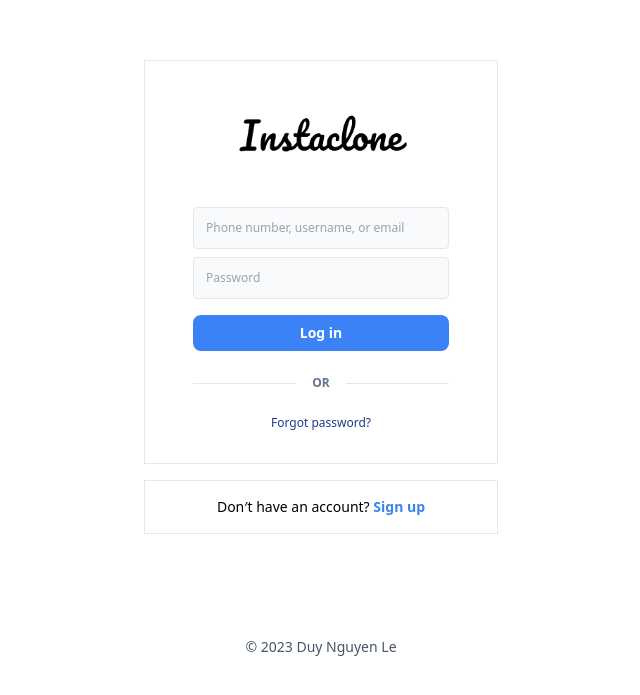
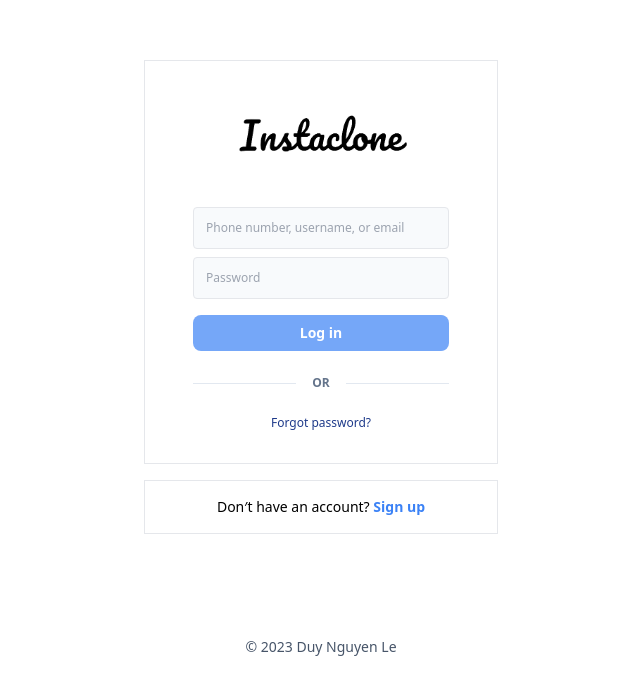
Before and after one commit to nlduy0310/instaclone, a React (Vite) app in the folder frontend/: page /signin in a window 1280 px wide. Shown: the part 103-798 px from the top of the page, without its empty margins (319-959 px from the left). Built offline with nearby package versions, Linux system fonts and the light colour scheme.

Commit message:
add debounced validating for SignIn component

```diff
--- /dev/null
+++ b/frontend/helpers/formValidators.js
@@ -0,0 +1,25 @@
+/* eslint-disable no-useless-escape */
+const VALID_EMAIL_PATTERN = new RegExp(/^[A-Za-z0-9_!#$%&'*+\/=?`{|}~^.-]+@[A-Za-z0-9.-]+$/);
+const VALID_PHONE_PATTERN = new RegExp(/^[0-9]{10,12}/);
+const VALID_USERNAME_PATTERN = new RegExp(/^[a-zA-z0-9]{8,25}/);
+const VALID_PASSWORD_PATTERN = new RegExp(/^(?=.*[A-Za-z])(?=.*\d)[A-Za-z\d]{8,}$/); // min 8 chars, at least 1 number and one letter
+
+export function validateEmail(email) {
+	if (VALID_EMAIL_PATTERN.test(email)) return true;
+	return false;
+}
+
+export function validatePhoneNumber(phone) {
+	if (VALID_PHONE_PATTERN.test(phone)) return true;
+	return false;
+}
+
+export function validateUsername(username) {
+	if (VALID_USERNAME_PATTERN.test(username)) return true;
+	return false;
+}
+
+export function validatePassword(password) {
+    if (VALID_PASSWORD_PATTERN.test(password)) return true;
+    return false;
+}
--- /dev/null
+++ b/frontend/hooks/useDebounce.js
@@ -0,0 +1,17 @@
+import { useState, useEffect } from 'react';
+
+function useDebounce(value, delay) {
+	const [debouncedValue, setDebouncedValue] = useState(value);
+
+	useEffect(() => {
+		const timeout = setTimeout(() => {
+			setDebouncedValue(value);
+		}, delay);
+
+		return () => clearTimeout(timeout);
+	}, [value, delay]);
+
+	return debouncedValue;
+}
+
+export default useDebounce;
--- a/frontend/pages/SignIn.jsx
+++ b/frontend/pages/SignIn.jsx
@@ -1,11 +1,34 @@
-import React, { useState } from 'react';
+import React, { useCallback, useEffect, useState } from 'react';
 import { Link } from 'react-router-dom';
-
+import {
+	validateEmail,
+	validatePhoneNumber,
+	validateUsername,
+	validatePassword,
+} from '../helpers/formValidators';
+import useDebounce from '../hooks/useDebounce';
 const SignIn = () => {
 	const [loginCreds, setLoginCreds] = useState({
 		firstCred: '',
 		password: '',
 	});
+
+	const [credValidity, setCredValidity] = useState({
+		firstCred: false,
+		password: false,
+	});
+
+	const debouncedCreds = useDebounce(loginCreds, 500);
+
+	useEffect(() => {
+		setCredValidity({
+			firstCred:
+				validateEmail(debouncedCreds.firstCred) ||
+				validatePhoneNumber(debouncedCreds.firstCred) ||
+				validateUsername(debouncedCreds.firstCred),
+			password: validatePassword(debouncedCreds.password),
+		});
+	}, [debouncedCreds]);
 
 	const handleInputChange = ({ target }) => {
 		setLoginCreds((prevLoginCreds) => ({
@@ -21,7 +44,11 @@ const SignIn = () => {
 					<img className="w-44 h-auto mx-auto mt-4 mb-6" src="/instaclone-black.png" />
 					<form className="flex flex-col gap-2 text-xs">
 						<input
-							className="w-64 border-[1px] bg-slate-50 p-3 rounded"
+							className={`w-64 bg-slate-50 p-3 rounded ${
+								loginCreds.firstCred.length > 0 && !credValidity.firstCred
+									? 'border-red-600 border-2'
+									: 'border-[1px]'
+							}`}
 							type="text"
 							name="firstCred"
 							value={loginCreds.firstCred}
@@ -29,16 +56,29 @@ const SignIn = () => {
 							placeholder="Phone number, username, or email"
 						/>
 						<input
-							className="w-64 border-[1px] bg-slate-50 p-3 rounded "
+							className={`w-64 bg-slate-50 p-3 rounded ${
+								loginCreds.password.length > 0 && !credValidity.password
+									? 'border-red-600 border-2'
+									: 'border-[1px]'
+							}`}
 							type="password"
 							name="password"
 							value={loginCreds.password}
 							onChange={handleInputChange}
 							placeholder="Password"
 						/>
-						<div className="mt-2 bg-blue-500 text-sm text-white text-center font-bold py-2 rounded-lg cursor-pointer">
+						<button
+							type="button"
+							className={`mt-2 bg-blue-500 text-sm text-white text-center font-bold py-2 rounded-lg cursor-pointer ${
+								!credValidity.firstCred || !credValidity.password
+									? 'opacity-70 pointer-events-none'
+									: ''
+							}`}
+							disabled={!credValidity.firstCred || !credValidity.password}
+							onClick={() => console.log('Loggin in')}
+						>
 							Log in
-						</div>
+						</button>
 					</form>
 					<div className="separator flex items-center">
 						<div className="w-full h-[1px] bg-slate-200"></div>
```
